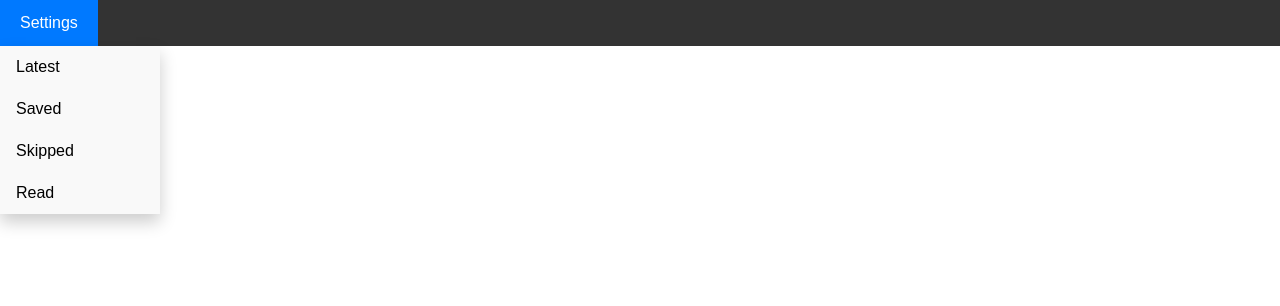
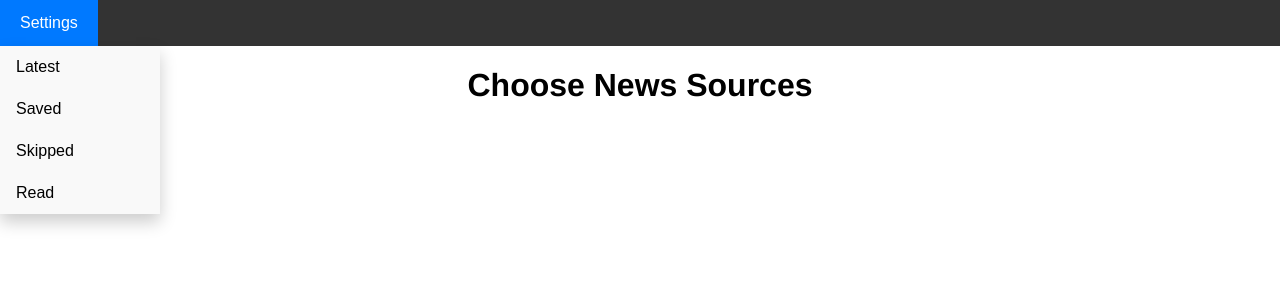
Before and after one commit to JoshuaShawFreelance/scraper, a Flask app: page /settings in a window 1280 px wide. Shown: the top 306 px of the page. Run offline with Flask 2, Linux system fonts and the light colour scheme; data that the repository does not hold is empty.

Commit message:
Added Settings

```diff
--- a/main.py
+++ b/main.py
@@ -60,7 +60,7 @@ def post():
         pickle.dump({}, open("users.data", "wb"))
     userdata = pickle.load(open("users.data", "rb"))
     if userid not in userdata:
-        userdata[userid] = {"saved": [], "skipped": [], "read": [], "tags": {}, "url_dict": {}}
+        userdata[userid] = {"saved": [], "skipped": [], "read": [], "tags": {}, "url_dict": {}, "sources": ["memeorandum", "BBC News - England", "UK News - The latest headlines from the UK | Sky News", "RNZ New Zealand Headlines"]}
     if type(json_data) != dict or "request_type" not in json_data:
         return Response(json.dumps({'Error': 'Bad Request'}), status=400, mimetype='application/json')
     elif json_data["request_type"] == "feed":
@@ -123,6 +123,16 @@ def post():
         userdata[userid]["tags"] = json_data["tags"]
         pickle.dump(userdata, open("users.data", "wb"))
         return Response(json.dumps({'Success': True}), status=200, mimetype='application/json')
+    elif json_data["request_type"] == "set_sources":
+        if "sources" not in json_data or type(json_data["sources"]) != list:
+            return Response(json.dumps({'Error': 'Bad Request'}), status=400, mimetype='application/json')
+        else:
+            """
+            Saving Sources (User-Based)
+            """
+            userdata[userid]["sources"] = json_data["sources"]
+            pickle.dump(userdata, open("users.data", "wb"))
+            return Response(json.dumps({'Success': True}), status=200, mimetype='application/json')
     elif json_data["request_type"] == "get_info":
         print([json.dumps(userdata[userid])])
         return Response(json.dumps(userdata[userid]), status=200, mimetype='application/json')
--- a/templates/index.html
+++ b/templates/index.html
@@ -148,7 +148,7 @@ function print_feed() {
     document.getElementById("feed").innerHTML = "";
     for (let j = 0, size = window.feed.length; j < size; j++) {
         let sanitised_obj = window.feed[j];
-        if ((sanitised_obj.skipped !== true) && (sanitised_obj.saved !== true) && (window.my_data.read.indexOf(sanitised_obj.link) === -1)) {
+        if ((sanitised_obj.skipped !== true) && (sanitised_obj.saved !== true) && (window.my_data.read.indexOf(sanitised_obj.link) === -1) && (window.my_data.sources.indexOf(sanitised_obj.source) > -1)) {
             document.getElementById("feed").innerHTML = document.getElementById("feed").innerHTML +
                             "<div class='item'><div class='source'>" + sanitised_obj.source + "<span class='date'> " + sanitised_obj.published + "</div><div class='story'><a href='#' onclick='send_read(\"" + sanitised_obj.link + "\", false)'>" + sanitised_obj.title + "</a></div><div class='actions'><a href='#' onclick='send_skipped(\"" + sanitised_obj.link + "\", false)'>Skip</a> <a href='#' onclick='send_saved(\"" + sanitised_obj.link + "\", false)'>Save</a></div></div>";
         }
--- a/templates/settings.html
+++ b/templates/settings.html
@@ -21,6 +21,7 @@
       </div>
     </div>
   <body>
+<div style="text-align: center;"><h1>Choose News Sources</h1></div>
 <div id="feed"></div>
 <script>
 // Obfuscate + Minify code for production?
@@ -34,7 +35,60 @@ function remove_element(my_list, element) {
   return my_list
 }
 
+function display_sources(){
+    let checked;
+    document.getElementById("feed").innerHTML = "";
+    for (let i = 0, size = window.sources.length; i < size; i++) {
+        let source = window.sources[i];
+        if (window.my_data.sources.indexOf(source) === -1) {
+            checked = "";
+        }
+        else {
+            checked = " checked";
+        }
+        document.getElementById("feed").innerHTML += "<div class='item'><input type=\"checkbox\" id=\"" + source + "\" onclick=\"update()\"" + checked + ">    " + source + "</div>";
+    }
+    //<input type="checkbox" id="randomstuff1" value="cats" />
+}
 
+function update(){
+    let sources_list = [];
+    for (let x = 0; x < document.getElementsByTagName('input').length; x++) {
+        if (document.getElementsByTagName('input').item(x).checked === true) {
+            sources_list.push(document.getElementsByTagName('input').item(x).id);
+        }
+    }
+    window.sources = sources_list;
+    let xhr = new XMLHttpRequest();
+    xhr.open("POST", "/post", true);
+    xhr.setRequestHeader('Content-Type', 'application/json; charset=UTF-8');
+    xhr.send(JSON.stringify({"request_type": "set_sources", "sources": sources_list}));
+    console.log(sources_list);
+}
+
+let xhr = new XMLHttpRequest();
+xhr.open("POST", "/post", true);
+xhr.setRequestHeader('Content-Type', 'application/json; charset=UTF-8');
+xhr.onloadend = function () {
+    let sources_list=[];
+    window.feed = JSON.parse(xhr.responseText);
+    for (let i = 0, size = window.feed.length; i < size; i++) {
+        if (sources_list.indexOf(window.feed[i].source) === -1) {
+            sources_list.push(window.feed[i].source);
+        }
+    }
+    console.log(sources_list);
+    window.sources = sources_list;
+    let xhr2 = new XMLHttpRequest();
+    xhr2.open("POST", "/post", true);
+    xhr2.setRequestHeader('Content-Type', 'application/json; charset=UTF-8');
+    xhr2.onloadend = function () {
+        window.my_data = JSON.parse(xhr2.responseText);
+        display_sources();
+    }
+    xhr2.send('{"request_type": "get_info"}');
+};
+xhr.send('{"request_type": "feed"}');
 </script>
 </body>
 </html>
```
